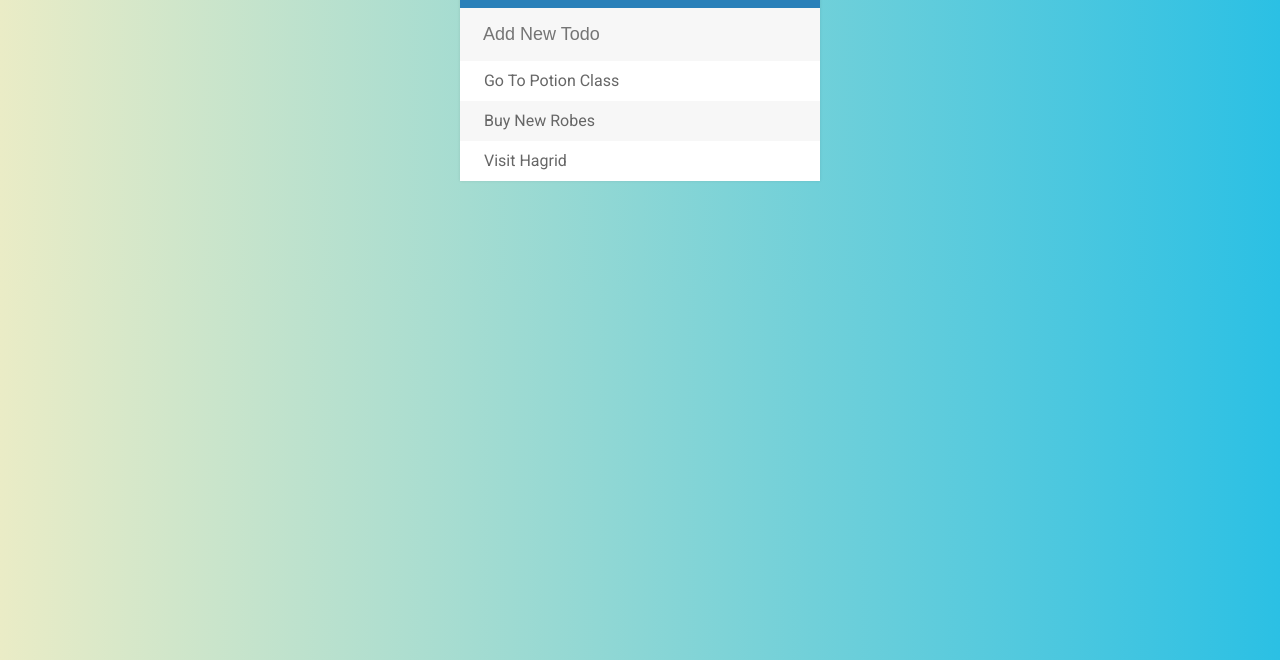
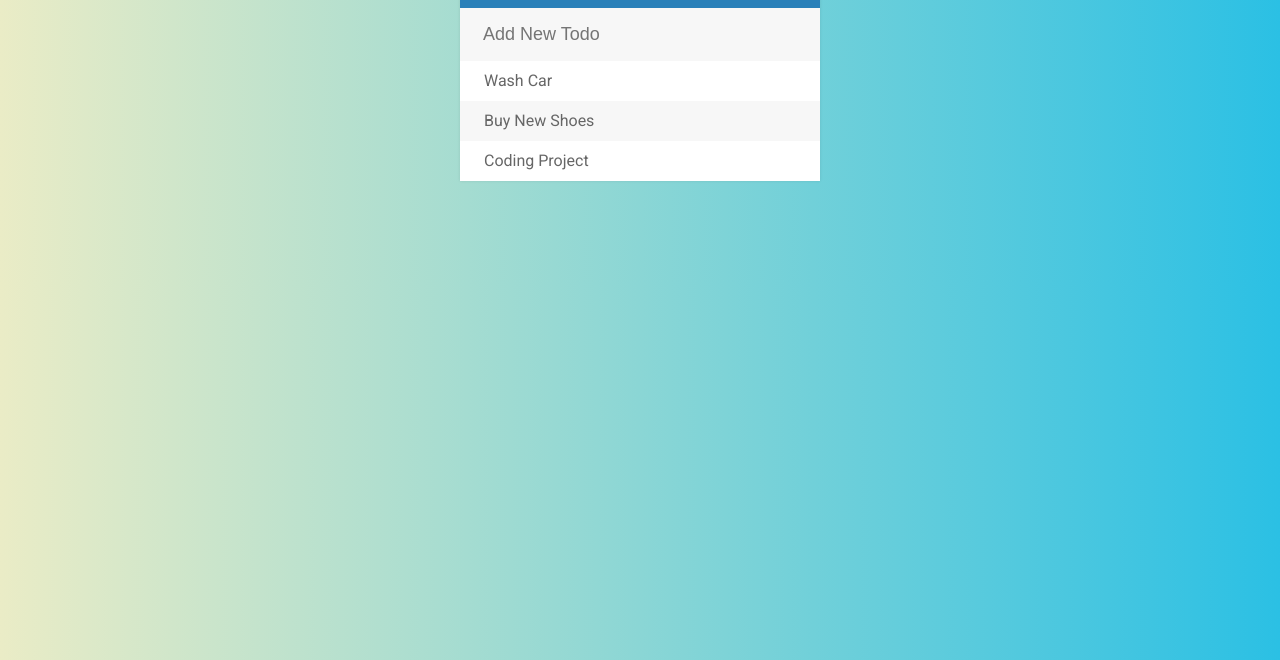
Before and after one commit to denni5lin/todo-list, a plain HTML site: page index.html in a window 1280 px wide. Shown: the part 140-800 px from the top of the page. Drawn offline with Linux system fonts and the light colour scheme.

Commit message:
Update todo items

```diff
--- a/index.html
+++ b/index.html
@@ -14,9 +14,9 @@
 	<input type="text" placeholder="Add New Todo">
 
 	<ul>
-		<li><span><i class="fa fa-trash" aria-hidden="true"></i></span> Go To Potion Class</li>
-		<li><span><i class="fa fa-trash" aria-hidden="true"></i></span> Buy New Robes</li>
-		<li><span><i class="fa fa-trash" aria-hidden="true"></i></span> Visit Hagrid</li>
+		<li><span><i class="fa fa-trash" aria-hidden="true"></i></span> Wash Car</li>
+		<li><span><i class="fa fa-trash" aria-hidden="true"></i></span> Buy New Shoes</li>
+		<li><span><i class="fa fa-trash" aria-hidden="true"></i></span> Coding Project</li>
 	</ul>
 
 </div>
```
